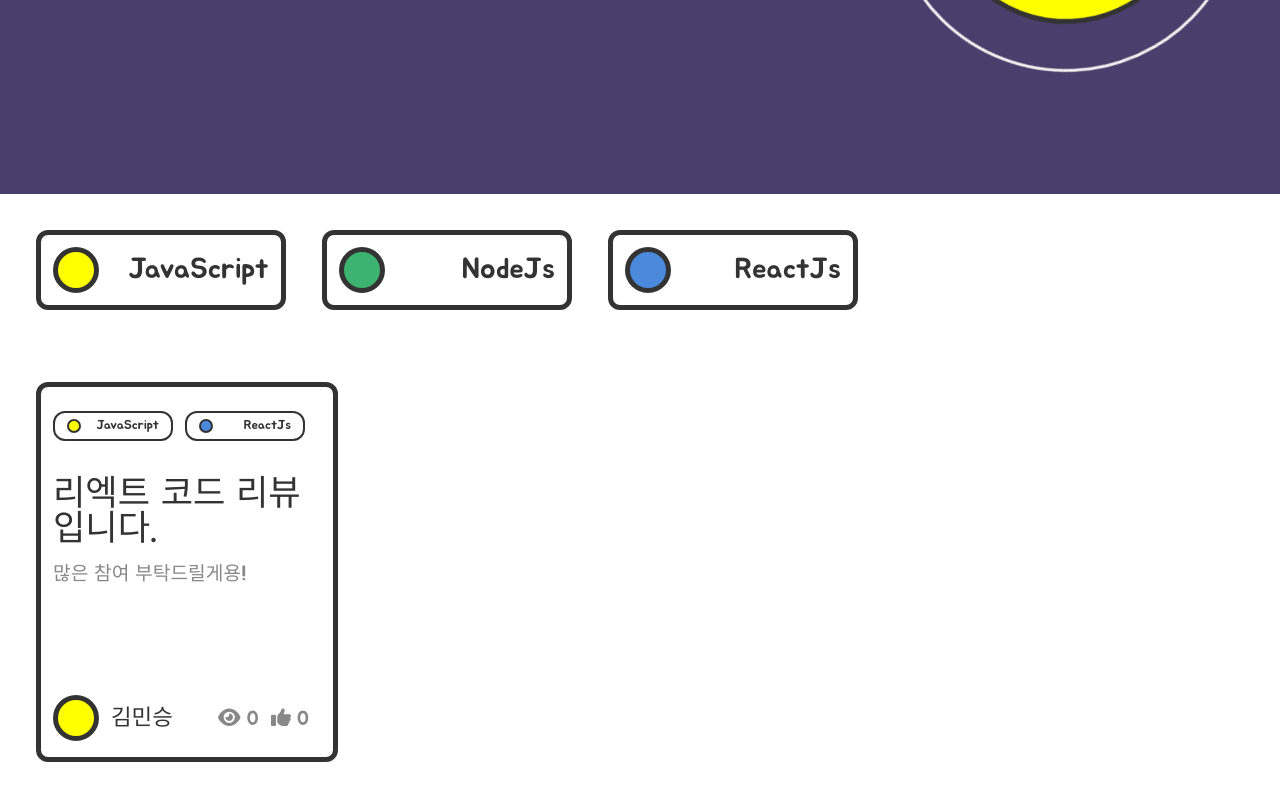
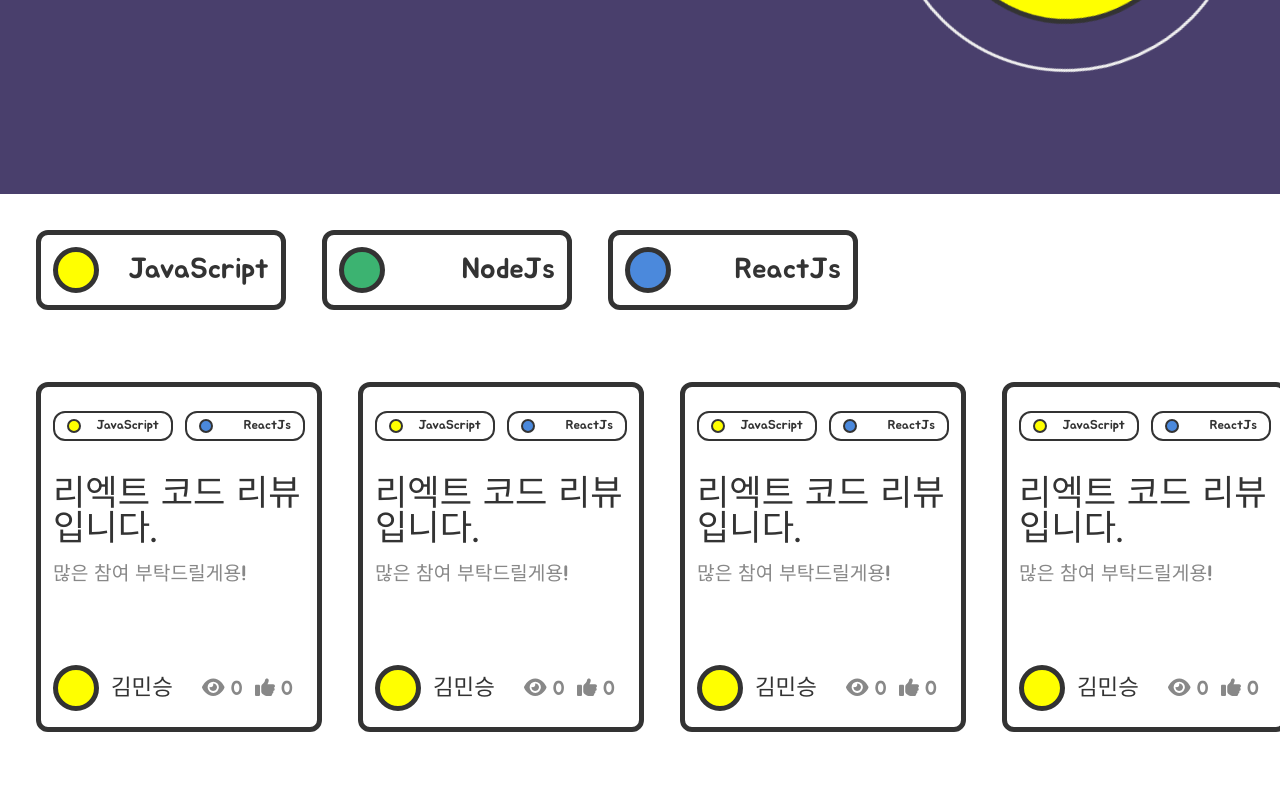
Before and after one commit to helloworld442/code-review-mono-repo, a React (Vite) app: page / in a window 1280 px wide. Shown: the part 406-1206 px from the top of the page. Built offline with nearby package versions, Linux system fonts and the light colour scheme.

Commit message:
fix : fix review item and list style #9

```diff
--- a/src/features/review/component/ReviewItem.scss
+++ b/src/features/review/component/ReviewItem.scss
@@ -1,7 +1,7 @@
 .review-item {
   position: relative;
   width: 100%;
-  height: 380px;
+  height: 350px;
   padding: 12px;
   box-sizing: border-box;
   border: 5px solid #333;
@@ -21,7 +21,7 @@
 .review-item-title {
   display: inline-block;
   width: 100%;
-  height: 180px;
+  height: 150px;
   padding: 12px 0;
   margin: 12px 0;
   h2 {
--- a/src/features/review/component/ReviewList.jsx
+++ b/src/features/review/component/ReviewList.jsx
@@ -5,6 +5,9 @@ const ReviewList = () => {
   return (
     <ul className="review-list">
       <ReviewItem />
+      <ReviewItem />
+      <ReviewItem />
+      <ReviewItem />
     </ul>
   );
 };
--- a/src/features/review/component/ReviewList.scss
+++ b/src/features/review/component/ReviewList.scss
@@ -5,4 +5,5 @@
   box-sizing: border-box;
   display: grid;
   grid-template-columns: repeat(4, 1fr);
+  gap: 36px;
 }
```
